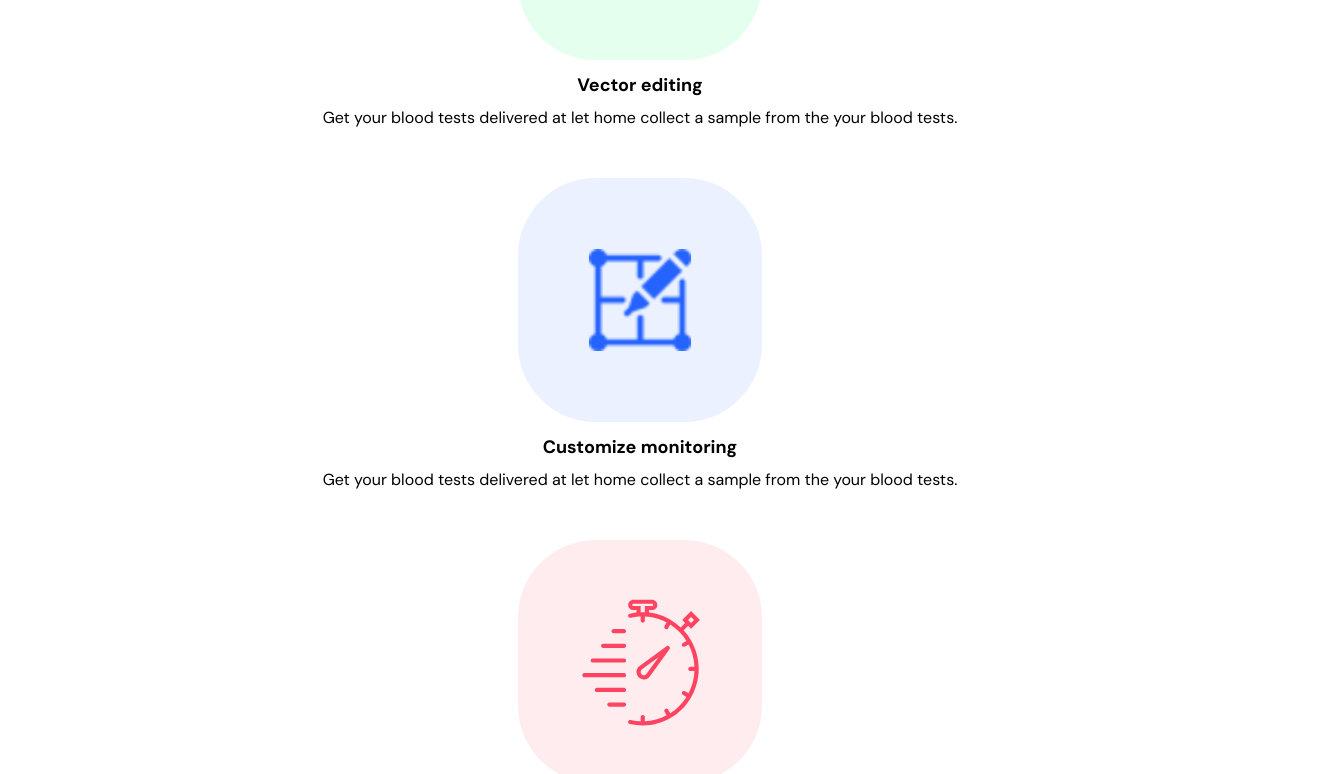
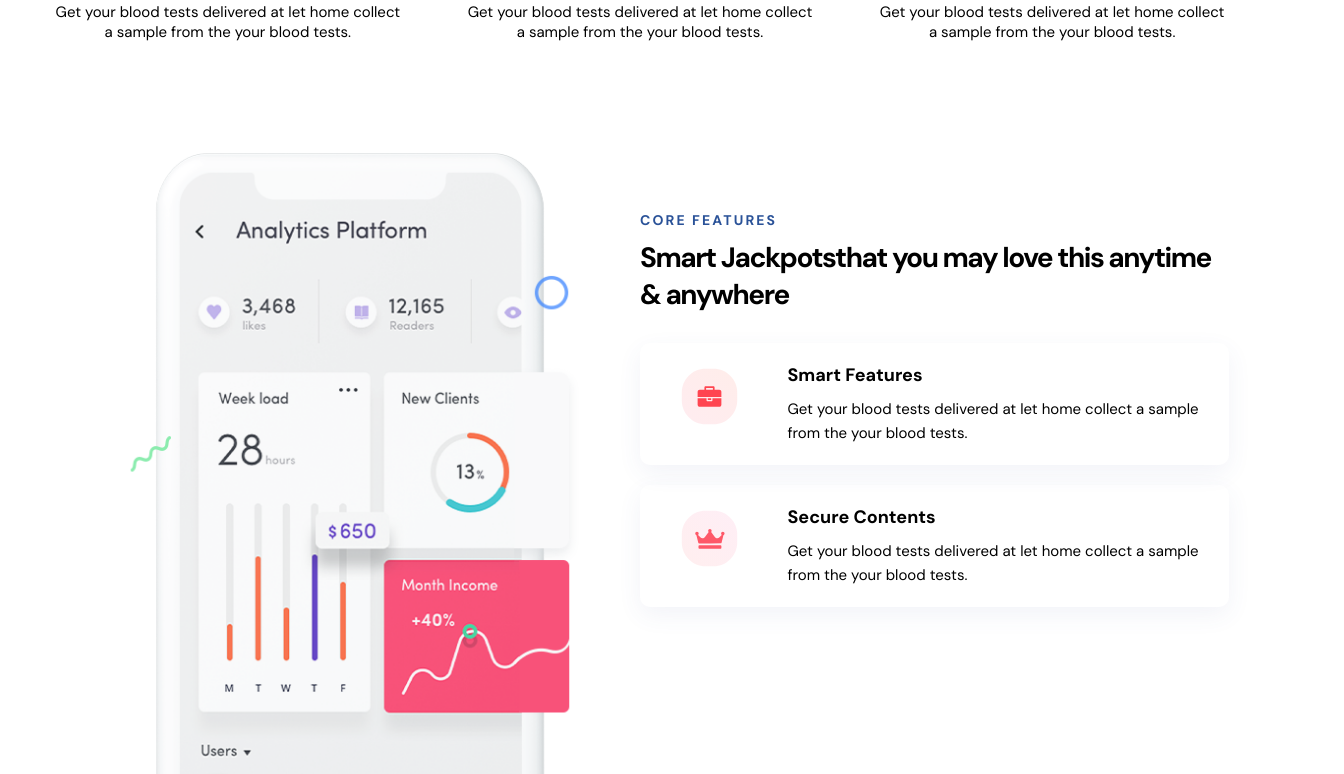
Before and after one commit to vaiperlexmar/landguru-landing, a React (Vite) app: page / in a window 1280 px wide. Shown: the part 1669-2443 px from the top of the page, 1344 px wide, since content can reach past the window. Built offline with nearby package versions, Linux system fonts and the light colour scheme; data requests are answered from the project's data file.

Commit message:
style: Add tablet styles for 4 sections
Updated sectons:
- Quality features 1 & 2
- Core features 1
- Companies

```diff
--- a/src/components/Companies.jsx
+++ b/src/components/Companies.jsx
@@ -3,8 +3,8 @@ import companiesImg from "../assets/companies/companies.png";
 export default function Companies() {
   return (
     <section className="companies">
-      <img src={companiesImg} alt="" />
-      <div className="text__box">
+      <img className="companies__image" src={companiesImg} alt="" />
+      <div className="companies__text-box">
         <p className="subtitle">Core features</p>
         <h2 className="heading-secondary">
           Smart Jackpots that you may love this anytime & anywhere
--- a/src/components/CoreFeatures_1.jsx
+++ b/src/components/CoreFeatures_1.jsx
@@ -5,10 +5,12 @@ import smartFeaturesIcon from "../assets/core-features_1/smart-features.svg";
 export default function CoreFeatures_1() {
   return (
     <section className="core-features_1">
-      <p className="subtitle">Core Features</p>
-      <h2 className="heading-secondary">
-        Smart Jackpotsthat you may love this anytime & anywhere
-      </h2>
+      <div className="core-features_1__text__box">
+        <p className="subtitle">Core Features</p>
+        <h2 className="heading-secondary">
+          Smart Jackpotsthat you may love this anytime & anywhere
+        </h2>
+      </div>
 
       <img className="core-features_1__image" src={phoneMockup} alt="" />
 
--- a/src/index.css
+++ b/src/index.css
@@ -13,6 +13,16 @@
   --fs-5: 1.6rem;
   --fs-6: 1.4rem;
   --fs-7: 1.2rem;
+
+  @media (min-width: 768px) {
+    --fs-1: 3.2rem;
+    --fs-2: 2.8rem;
+    --fs-3: 2.4rem;
+    --fs-4: 2rem;
+    --fs-5: 1.8rem;
+    --fs-6: 1.6rem;
+    --fs-7: 1.4rem;
+  }
 
   --black-navy: #0f2137;
   --dark-navy: #1e3c72;
@@ -36,13 +46,14 @@
 }
 
 html {
+  overflow-x: hidden;
   font-size: 62.5%;
 }
 
 body {
   background-color: var(--light-black);
+  font-family: "DM Sans", sans-serif;
   overflow-x: hidden;
-  font-family: "DM Sans", sans-serif;
 }
 
 #container {
@@ -66,6 +77,7 @@ section {
   border-radius: 5rem;
   padding: 1.3rem 3.1rem;
   font-size: var(--fs-5);
+  font-family: "DM Sans", sans-serif;
   user-select: none;
 }
 
@@ -583,6 +595,34 @@ section {
 }
 
 @media (min-width: 768px) {
+  /*-----------------------------------*\
+    #REUSABLE STYLES
+  \*-----------------------------------*/
+
+  .heading-secondary {
+    margin-bottom: 5rem;
+  }
+
+  .heading-tertiary {
+    margin-bottom: 5rem;
+  }
+
+  .heading-fourth {
+    font-size: var(--fs-5);
+  }
+
+  .paragraph {
+    font-size: 1.5rem;
+  }
+
+  .btn {
+    font-size: var(--fs-6);
+  }
+
+  /*-----------------------------------*\
+    #HEADER
+  \*-----------------------------------*/
+
   .header {
     display: flex;
     align-items: center;
@@ -591,32 +631,145 @@ section {
   .header__nav {
     display: flex;
     position: relative;
+    gap: 1.5rem;
     margin: 0;
     background-color: transparent;
     padding: 0;
+    width: fit-content;
     text-align: center;
-    width: fit-content;
-    gap: 1.5rem;
   }
 
   .header__nav-list {
     display: flex;
     align-items: center;
+    gap: 1.5rem;
     margin: 0;
-    gap: 1.5rem;
   }
 
   .header__nav-item {
+    position: relative;
     margin: 0;
-    position: relative;
   }
 
   .header__nav-sublist {
     position: absolute;
     left: -10%;
+    border-radius: 1rem;
+    background-color: var(--dark-navy);
     padding-top: 1rem;
-    background-color: var(--dark-navy);
     width: 100%;
-    border-radius: 1rem;
+  }
+
+  /*-----------------------------------*\
+    #QUALITY FEATURES 1 & 2
+  \*-----------------------------------*/
+
+  .features-list__feature-list {
+    display: grid;
+    grid-template-columns: repeat(3, 1fr);
+    gap: 5%;
+  }
+
+  .features-list__feature {
+    padding: 0;
+  }
+
+  .features-list__feature-icon {
+    width: 45%;
+    max-width: 11rem;
+  }
+
+  .features-list__feature-heading {
+    font-size: var(--fs-5);
+  }
+
+  /*-----------------------------------*\
+    #CORE FEATURES 1
+  \*-----------------------------------*/
+
+  .core-features_1 {
+    display: grid;
+    position: relative;
+    grid-template-rows: minmax(42px, max-content) 1fr;
+    grid-template-columns: 1fr 1fr;
+  }
+
+  .core-features_1__text__box {
+    grid-row: 1;
+    grid-column: 2;
+    align-self: start;
+    padding-top: 10%;
+    text-align: start;
+  }
+
+  .core-features_1__text__box .heading-secondary {
+    margin-bottom: 3rem;
+  }
+
+  .core-features_1__feature-list {
+    position: relative;
+    grid-row: 2;
+    grid-column: 2;
+  }
+
+  .core-features_1__image {
+    grid-row: 1 / 3;
+    grid-column: 1;
+    align-self: center;
+    justify-self: center;
+    max-width: 479px;
+  }
+
+  .core-features_1__feature:first-child {
+    margin-bottom: 2rem;
+  }
+
+  .core-features_1__feature-container {
+    display: grid;
+    grid-template-columns: 21% 1fr;
+    align-items: center;
+    gap: 1.8rem;
+  }
+
+  .core-features_1__feature-icon {
+    justify-self: center;
+    width: 100%;
+    max-width: 5.7rem;
+  }
+
+  .core-features_1__feature-content {
+    text-align: start;
+  }
+
+  /*-----------------------------------*\
+    #COMPANIES
+  \*-----------------------------------*/
+
+  .companies {
+    display: grid;
+    grid-template-columns: 1fr 1fr;
+    align-items: center;
+  }
+
+  .companies__text-box {
+    grid-row: 1;
+    grid-column: 1;
+    text-align: start;
+  }
+
+  .companies__text-box .subtitle {
+    margin-bottom: 0;
+  }
+
+  .companies__text-box .heading-secondary {
+    margin-bottom: 2rem;
+  }
+
+  .companies__text-box p {
+    line-height: 2.3;
+  }
+
+  .companies__image {
+    grid-column: 2;
   }
 }
```
